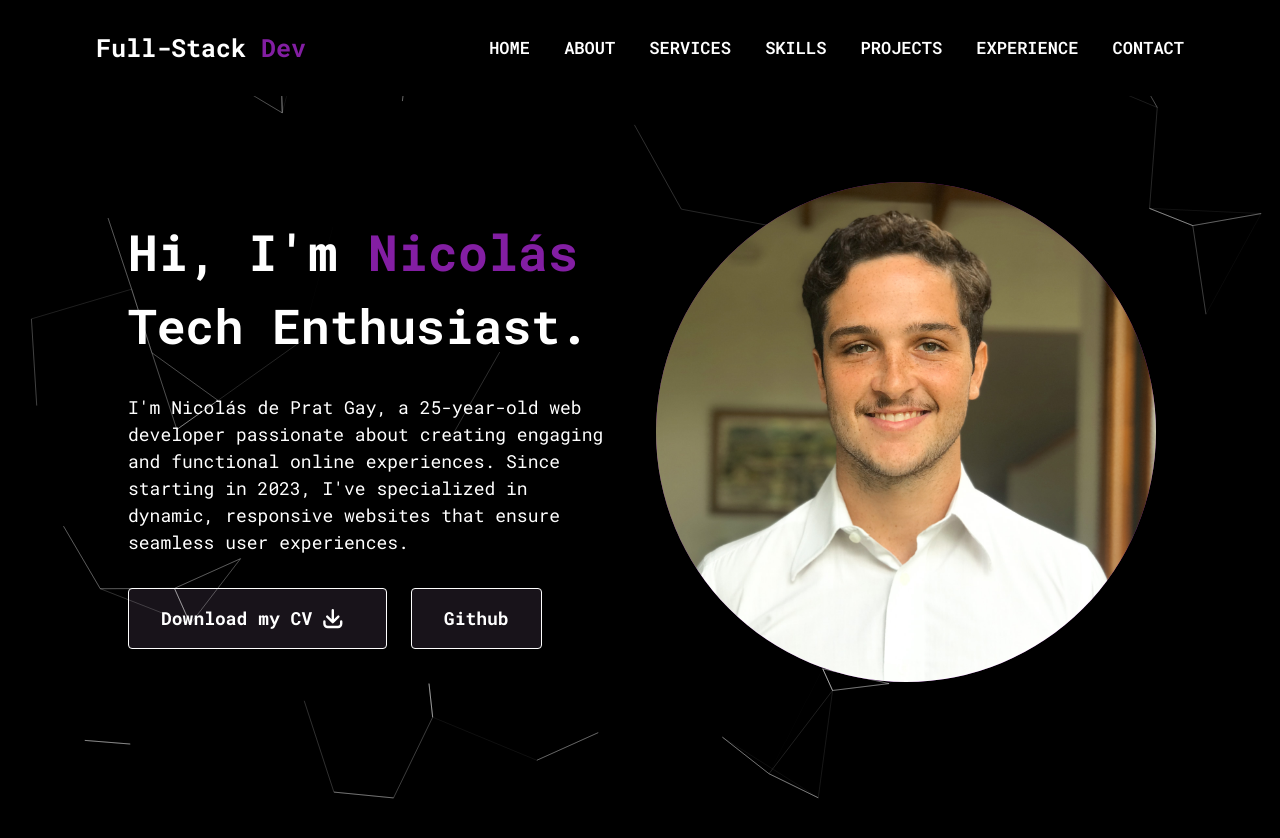
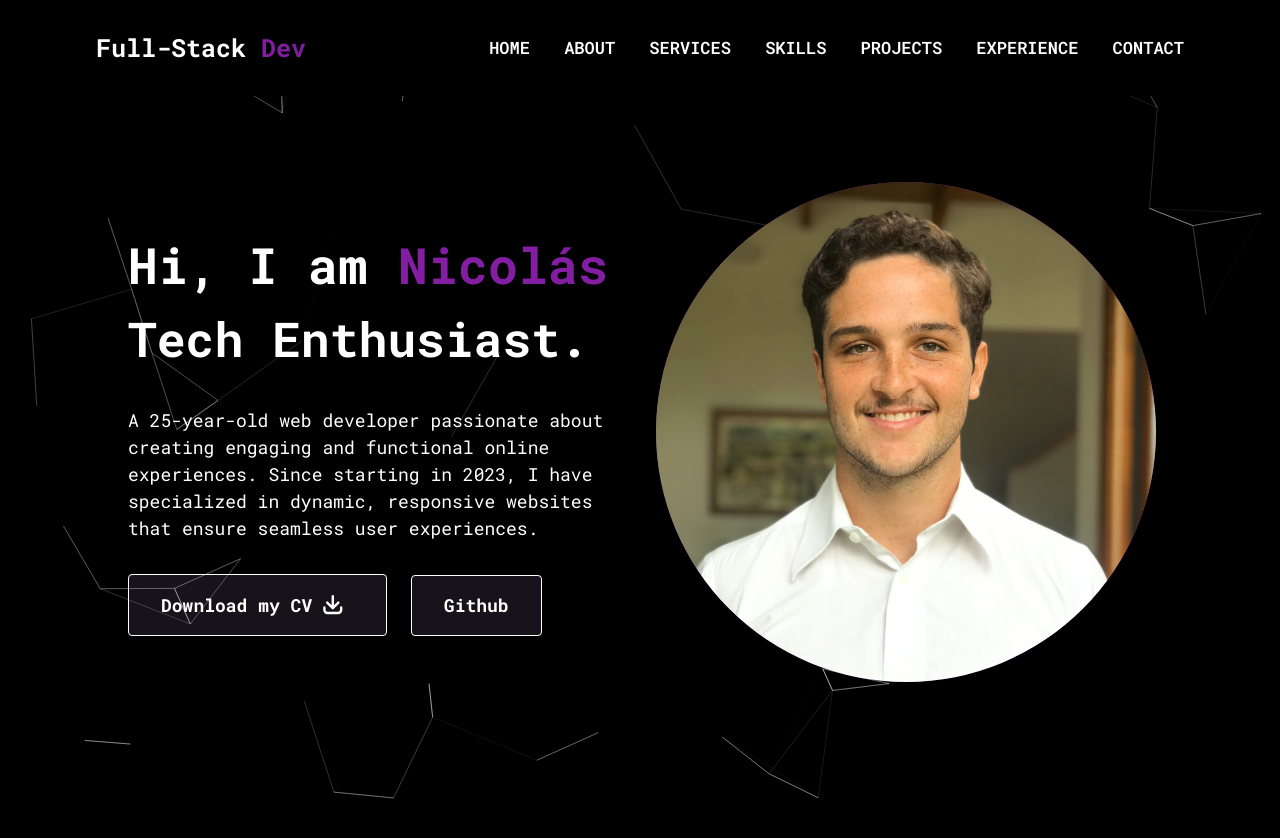
Before and after one commit to nicolaspratg/my-portfolio, a Next.js app: page / in a window 1280 px wide. Shown: the top 838 px of the page. Built offline with nearby package versions, Linux system fonts and the light colour scheme.

Commit message:
hero tweaks

```diff
--- a/Components/Hero.tsx
+++ b/Components/Hero.tsx
@@ -12,13 +12,13 @@ const Hero = () => {
       <div className="w-[80%] grid-cols-1 mx-auto grid lg:grid-cols-2 gap-[2rem] mt-[10vh] h-[100%] items-center">
         <div>
           <h1 className="text-[35px] md:text-[50px] text-white font-bold">
-            Hi, I&apos;m <span className="text-[#831ea3]">Nicolás</span>
+            Hi, I am <span className="text-[#831ea3]">Nicolás</span>
           </h1>
           <TextEffect />
           <p className="mt-[2rem] text-[18px] text-white">
-            I&apos;m Nicolás de Prat Gay, a 25-year-old web developer passionate
+            A 25-year-old web developer passionate
             about creating engaging and functional online experiences. Since
-            starting in 2023, I&apos;ve specialized in dynamic, responsive websites
+            starting in 2023, I have specialized in dynamic, responsive websites
             that ensure seamless user experiences.
           </p>
           <div className="mt-[2rem] flex-col space-y-6 sm:space-y-0 sm:flex sm:flex-row items-center sm:space-x-6">
```
